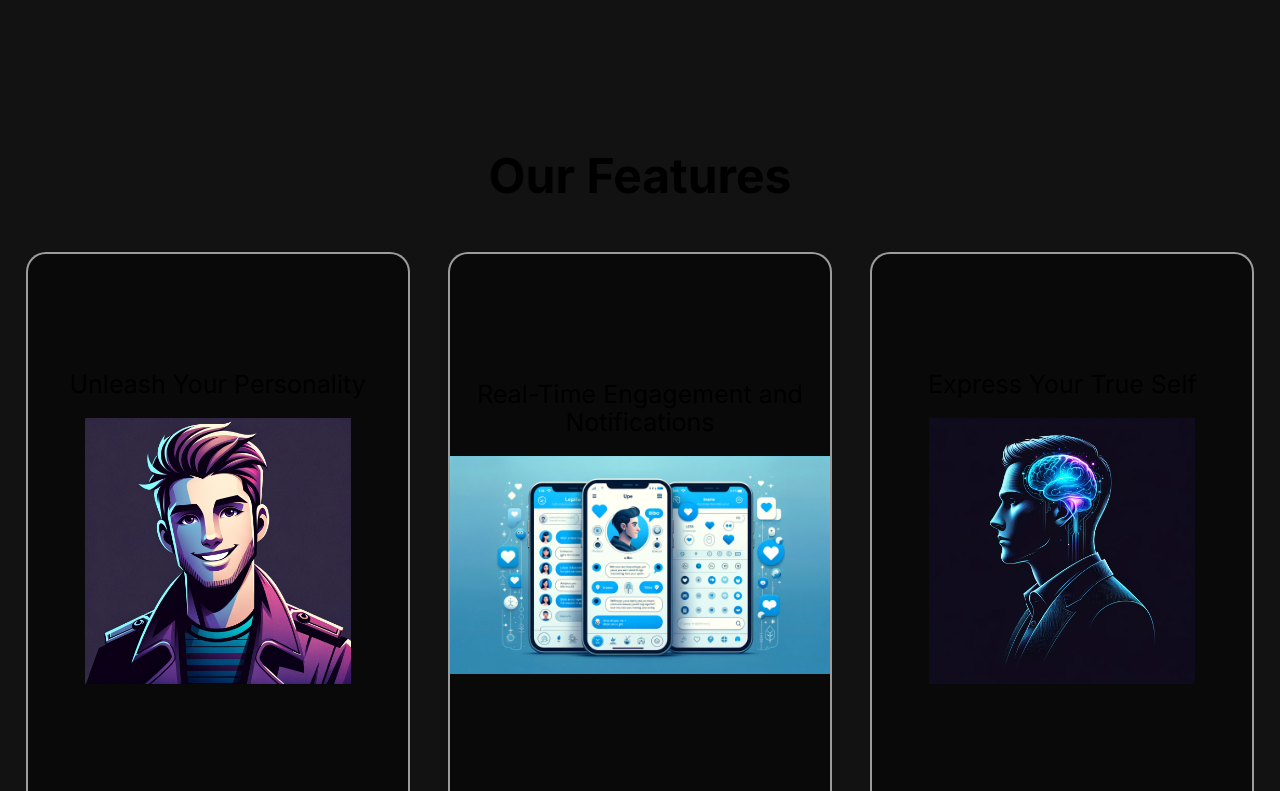
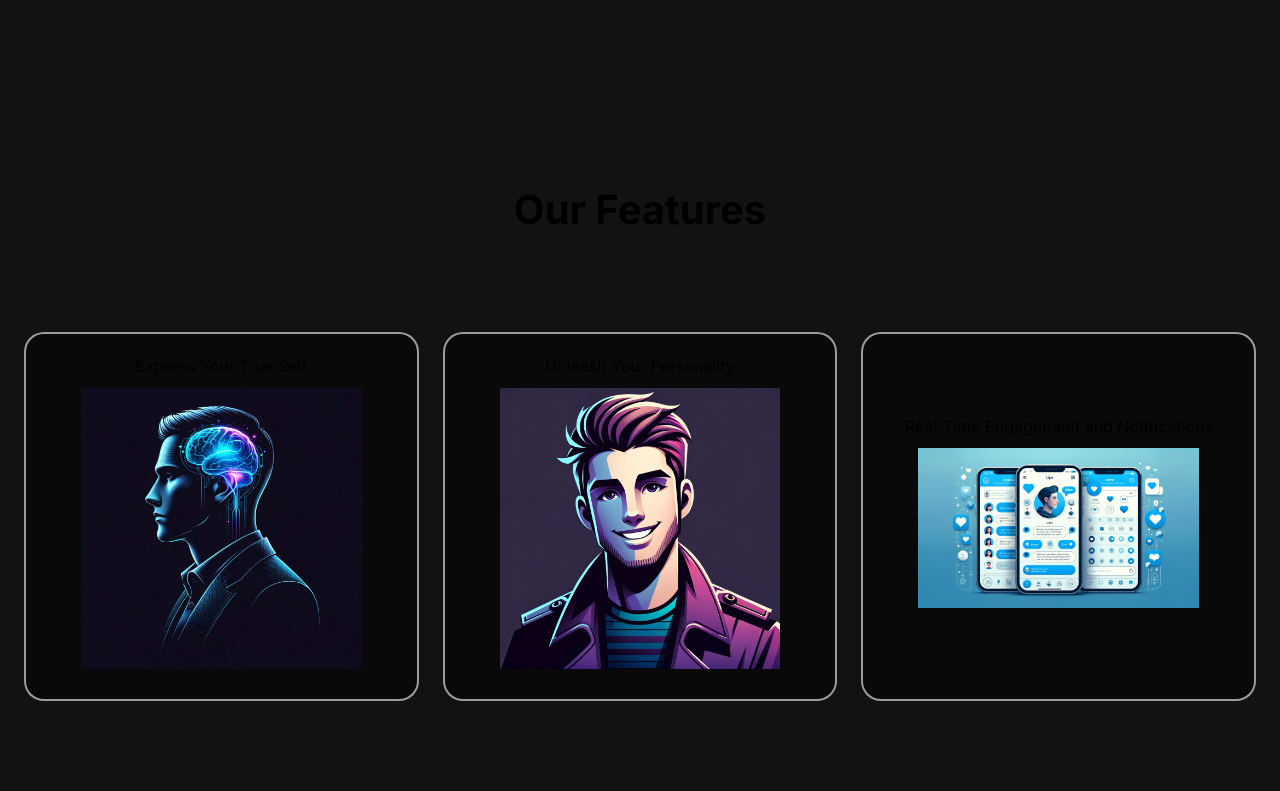
Before and after one commit to AiOS-Internship-PersonaNet/Landing-page, a Next.js app: page / in a window 1280 px wide. Shown: the part 1320-2111 px from the top of the page. Built offline with nearby package versions, Linux system fonts and the light colour scheme.

Commit message:
fix: Fix mobile responsiveness for features - need to work on styling still

```diff
--- /dev/null
+++ b/components/FeaturesSection.css
@@ -0,0 +1,81 @@
+.features-section {
+  display: flex;
+  flex-direction: column;
+  align-items: center;
+  justify-content: flex-start; /* Adjusted to flex-start to align content from the top */
+  overflow: hidden;
+  padding: 48px 24px;
+  position: relative;
+  min-height: 100vh; /* Changed from height to min-height */
+}
+
+.features-title {
+  margin-bottom: 32px; /* Ensure there's enough space around the title */
+  font-size: 2.5rem;
+  position: relative; /* Changed from absolute to relative */
+  width: 100%;
+  text-align: center; /* Center the title without absolute positioning */
+  font-weight: bold;
+  z-index: 2; /* Keep on top of other content */
+}
+
+.features-container {
+  display: grid;
+  grid-template-columns: 1fr; /* Single column layout for mobile */
+  gap: 24px;
+  width: 100%;
+  margin-top: 20px; /* Adjusted margin */
+  padding-bottom: 20px; /* Add padding to the bottom for spacing */
+}
+
+@media (min-width: 768px) {
+  .features-container {
+    grid-template-columns: repeat(3, 1fr); /* Three columns for wider screens */
+    margin-top: 60px; /* More space on top for desktop */
+  }
+}
+
+.feature {
+  border: 2px solid rgba(255, 255, 255, 0.6);
+  border-radius: 20px;
+  display: flex;
+  flex-direction: column;
+  justify-content: center;
+  align-items: center;
+  text-align: center;
+  padding: 20px;
+  background-color: rgba(0, 0, 0, 0.5);
+  transition: background-color 0.3s ease;
+}
+
+.feature:hover .feature-description {
+  display: block; /* Show description on hover */
+}
+
+.feature-image {
+  width: 80%; /* Make image responsive */
+  height: auto; /* Maintain aspect ratio */
+  margin: 10px 0;
+}
+
+.feature-description {
+  display: none; /* Hide description initially */
+  opacity: 0;
+  transition: opacity 0.3s ease;
+}
+
+.feature:hover .feature-description {
+  display: block;
+  opacity: 1; /* Fade in description */
+}
+
+.animated-background {
+  position: absolute;
+  top: 0;
+  left: 0;
+  width: 100%;
+  height: 100%;
+  background: linear-gradient(to right, #ff00cc, #333399);
+  opacity: 0.4;
+  z-index: -1;
+}
--- a/components/FeaturesSection.jsx
+++ b/components/FeaturesSection.jsx
@@ -1,228 +1,62 @@
-"use client";
-import React, { useState, useEffect } from 'react';
+import React, { useState } from 'react';
 import { motion } from 'framer-motion';
 import Image from 'next/image';
+import './FeaturesSection.css'; // Adjust the path as needed
 
 const FeaturesSection = () => {
-  const [middleBorderHovered, setMiddleBorderHovered] = useState(false);
-  const [leftBorderHovered, setLeftBorderHovered] = useState(false);
-  const [rightBorderHovered, setRightBorderHovered] = useState(false);
-  const [windowWidth, setWindowWidth] = useState(0);
-
-  const handleMiddleBorderHover = () => {
-    setMiddleBorderHovered(true);
-  };
-
-  const handleMiddleBorderLeave = () => {
-    setMiddleBorderHovered(false);
-  };
-
-  const handleLeftBorderHover = () => {
-    setLeftBorderHovered(true);
-  };
-
-  const handleLeftBorderLeave = () => {
-    setLeftBorderHovered(false);
-  };
-
-  const handleRightBorderHover = () => {
-    setRightBorderHovered(true);
-  };
-
-  const handleRightBorderLeave = () => {
-    setRightBorderHovered(false);
-  };
-
-  const updateWindowWidth = () => {
-    setWindowWidth(window.innerWidth);
-  };
-
-  useEffect(() => {
-    updateWindowWidth();
-    window.addEventListener('resize', updateWindowWidth);
-    return () => {
-      window.removeEventListener('resize', updateWindowWidth);
-    };
-  }, []);
+  const [hovered, setHovered] = useState('');
 
   return (
-    <section
-      id="features"
-      className="flex-col items-center justify-center overflow-hidden py-12 md:py-24 relative"
-      style={{
-        backgroundSize: 'cover',
-        backgroundPosition: 'center',
-        height: '100vh',
-        position: 'relative',
-        display: 'flex',
-        alignItems: 'center',
-        flexDirection: 'column',
+    <section className="features-section">
+      <h2 className="features-title">Our Features</h2>
 
-      }}
-    >
-      <h2 className="text-3xl lg:text-5xl font-bold  mt-0 mb-4 md:mt-0 md:mb-8 absolute top-0 left-1/2 transform -translate-x-1/2" style={{paddingTop:20}}>
-        Our Features
-      </h2>
-
-      {/* Right border */}
-      <motion.div
-        className="middle-border"
-        style={{
-          position: 'absolute',
-          top: '50%',
-          left: 'calc(50% + 33%)',
-          transform: middleBorderHovered ? 'translate(-50%, -55%)' : 'translate(-50%, -50%)',
-          width: '30%',
-          height: '70%',
-          border: '2px solid rgba(255, 255, 255, 0.6)',
-          borderRadius: '20px',
-          zIndex: '1',
-          display: 'flex',
-          flexDirection: 'column',
-          justifyContent: 'center',
-          alignItems: 'center',
-          textAlign: 'center',
-          transition: 'transform 0.3s ease, background-color 0.3s ease',
-          backgroundColor: middleBorderHovered ? 'rgba(255, 255, 255, 0.3)' : 'rgba(0, 0, 0, 0.5)',
-          fontSize: windowWidth <= 768 ? '0.4em' : '1em',
-        }}
-        onMouseEnter={handleMiddleBorderHover}
-        onMouseLeave={handleMiddleBorderLeave}
-      >
-        {/* Express Your True Self Content */}
-        <h2 style={{fontSize:25, paddingBottom:10}} className={`${middleBorderHovered ? 'text-lg' : 'text-xl'} ${typeof window !== 'undefined' && window.innerWidth <= 768 ? 'text-xl' : ''}`}>
-          Express Your True Self
-        </h2>
-        <Image
-          src="/images/background2.png"
-          alt="Description of the image"
-          width={800}
-          height={600}
-          style={{ maxWidth: '70%', height: 'auto', margin: '10px 0' }}
+      <div className="features-container">
+        <Feature
+          title="Express Your True Self"
+          description="With our innovative persona creation tool, you're not just building a profile; you're crafting a digital identity."
+          imgSrc="/images/background2.png"
+          altText="Express Your True Self"
+          hovered={hovered}
+          setHovered={setHovered}
+          position="middle"
         />
 
-        <p
-          className={`${typeof window !== 'undefined' && window.innerWidth <= 768 ? 'text-sm' : 'text-base'} opacity-${middleBorderHovered ? '100' : '0'} transition-opacity duration-300 ${middleBorderHovered ? '' : 'hidden'}`}
-          onMouseEnter={handleMiddleBorderHover}
-          onMouseLeave={handleMiddleBorderLeave}
-        >
-          With our innovative persona creation tool, you&apos;re not just building a profile; you&apos;re crafting a digital identity. Answer a few simple questions and let our AI weave a persona that truly represents you.
-        </p>
-
-      </motion.div>
-
-      {/* Left border */}
-      <motion.div
-        className="left-border"
-        style={{
-          position: 'absolute',
-          top: '50%',
-          left: 'calc(50% - 33%)',
-          transform: leftBorderHovered ? 'translate(-50%, -55%)' : 'translate(-50%, -50%)',
-          width: '30%',
-          height: '70%',
-          border: '2px solid rgba(255, 255, 255, 0.6)',
-          borderRadius: '20px',
-          zIndex: '1',
-          display: 'flex',
-          flexDirection: 'column',
-          justifyContent: 'center',
-          alignItems: 'center',
-          textAlign: 'center',
-          transition: 'transform 0.3s ease, background-color 0.3s ease',
-          backgroundColor: leftBorderHovered ? 'rgba(255, 255, 255, 0.3)' : 'rgba(0, 0, 0, 0.5)',
-          fontSize: windowWidth <= 768 ? '0.4em' : '1em',
-        }}
-        onMouseEnter={handleLeftBorderHover}
-        onMouseLeave={handleLeftBorderLeave}
-      >
-        {/* Unleash Your Personality Content */}
-        <h2 style={{fontSize:25, paddingBottom:10}} className={`${leftBorderHovered ? 'text-base' : 'text-lg'} ${typeof window !== 'undefined' && window.innerWidth <= 768 ? 'text-xl' : ''}`}>
-          Unleash Your Personality
-        </h2>
-
-        <Image
-          src="/images/persona.png"
-          alt="Description of the image"
-          width={800}
-          height={600}
-          style={{ maxWidth: '70%', height: 'auto', margin: '10px 0' }}
+        <Feature
+          title="Unleash Your Personality"
+          description="Create multiple personas that showcase every aspect of your personality."
+          imgSrc="/images/persona.png"
+          altText="Unleash Your Personality"
+          hovered={hovered}
+          setHovered={setHovered}
+          position="left"
         />
 
-        <p
-          className={`${typeof window !== 'undefined' && window.innerWidth <= 768 ? 'text-sm' : 'text-base'} opacity-${leftBorderHovered ? '100' : '0'} transition-opacity duration-300 ${leftBorderHovered ? '' : 'hidden'}`}
-        >
-          Create multiple personas that showcase every aspect of your personality. Whether it&apos;s engaging in lively debates or sharing a laugh, your personas represent the multifaceted nature of your identity.
-        </p>
-      </motion.div>
+        <Feature
+          title="Real-Time Engagement and Notifications"
+          description="Stay engaged with real-time updates."
+          imgSrc="/images/chat.png"
+          altText="Real-Time Engagement"
+          hovered={hovered}
+          setHovered={setHovered}
+          position="right"
+        />
+      </div>
 
-      {/* Middle border */}
-      <motion.div
-        className="right-border"
-        style={{
-          position: 'absolute',
-          top: '50%',
-          left: '50%',
-          transform: rightBorderHovered ? 'translate(-50%, -55%)' : 'translate(-50%, -50%)',
-          width: '30%',
-          height: '70%',
-          border: '2px solid rgba(255, 255, 255, 0.6)',
-          borderRadius: '20px',
-          zIndex: '1',
-          display: 'flex',
-          flexDirection: 'column',
-          justifyContent: 'center',
-          alignItems: 'center',
-          textAlign: 'center',
-          transition: 'transform 0.3s ease, background-color 0.3s ease',
-          backgroundColor: rightBorderHovered ? 'rgba(255, 255, 255, 0.3)' : 'rgba(0, 0, 0, 0.5)',
-          fontSize: windowWidth <= 768 ? '0.4em' : '1em',
-        }}
-        onMouseEnter={handleRightBorderHover}
-        onMouseLeave={handleRightBorderLeave}
-      >
-        {/* Real-Time Engagement and Notifications Content */}
-        <h2 style={{fontSize:25, paddingBottom:10}} className={`${rightBorderHovered ? 'text-base' : 'text-lg'} ${typeof window !== 'undefined' && window.innerWidth <= 768 ? 'text-xl' : ''}`}>
-          Real-Time Engagement and Notifications
-        </h2>
-
-        <Image
-          src="/images/chat.png"
-          alt="Description of the image"
-          width={800}
-          height={600}
-          style={{ maxWidth: '100%', height: 'auto', margin: '10px 0' }}
-        />
-
-        <p
-          className={`${typeof window !== 'undefined' && window.innerWidth <= 768 ? 'text-sm' : 'text-base'} opacity-${rightBorderHovered ? '100' : '0'} transition-opacity duration-300 ${rightBorderHovered ? '' : 'hidden'}`}
-          onMouseEnter={handleRightBorderHover}
-          onMouseLeave={handleRightBorderLeave}
-        >
-          Stay engaged with real-time updates. Whether your persona is getting likes, comments, or matched with like-minded users, you&apos;re always in the loop.
-        </p>
-      </motion.div>
-
-      {/* Animated Background */}
-      <motion.div
-        className="animated-background"
-        style={{
-          position: 'absolute',
-          top: 0,
-          left: 0,
-          width: '100%',
-          height: '100%',
-          background: 'linear-gradient(to right, #ff00cc, #333399)',
-          opacity: 0.4,
-          zIndex: -1,
-        }}
-        initial={{ opacity: 0.4 }}
-        animate={{
-          opacity: 0.7,
-        }}
-      ></motion.div>
+      <motion.div className="animated-background" />
     </section>
   );
 };
 
+const Feature = ({ title, description, imgSrc, altText, hovered, setHovered, position }) => (
+  <motion.div
+    className={`feature ${position}-border ${hovered === position ? 'hovered' : ''}`}
+    onMouseEnter={() => setHovered(position)}
+    onMouseLeave={() => setHovered('')}
+  >
+    <h2>{title}</h2>
+    <Image src={imgSrc} alt={altText} width={800} height={600} className="feature-image" />
+    <p className={`feature-description ${hovered === position ? 'show' : ''}`}>{description}</p>
+  </motion.div>
+);
+
 export default FeaturesSection;
```
Also changed, not shown: components/BenfitsSection.jsx (+1 -13 lines).
